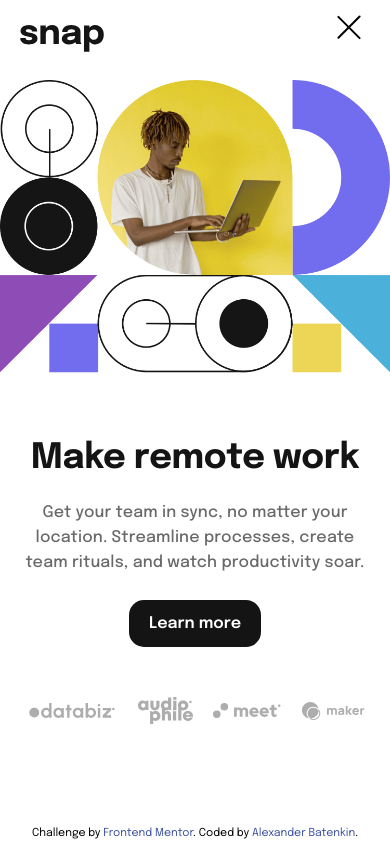
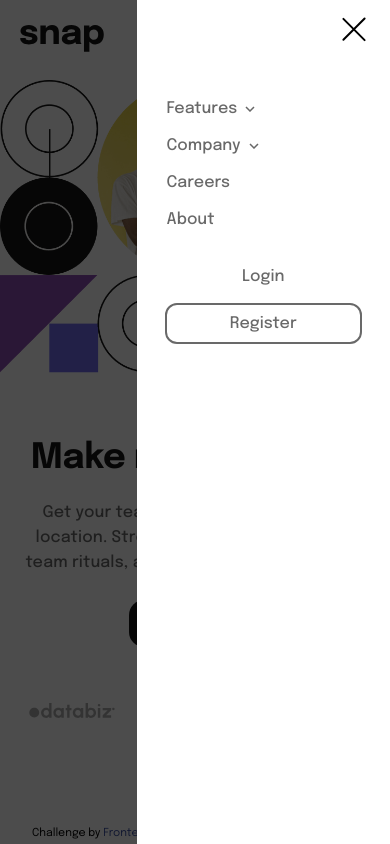
Before and after one commit to albatros444/frontendMentor25, a plain HTML site: page index.html in a window 390 px wide. Both pictures are taken after a click on the element 349 px from the left and 28 px from the top of the page. Drawn offline with Linux system fonts and the light colour scheme.

Commit message:
mobile almost done. Only needs some fine tuning.

```diff
--- a/index.html
+++ b/index.html
@@ -88,12 +88,72 @@
         <div class="MobileLogo">
           <img src="/images/logo.svg" alt="" />
         </div>
-        <div class="humburgerButton">
-          <div class="one"></div>
-          <div class="two"></div>
-          <div class="three"></div>
-        </div>
       </div>
+      <div class="overlay"></div>
+      <div class="humburgerButton">
+        <div class="one"></div>
+        <div class="two"></div>
+        <div class="three"></div>
+      </div>
+      <!-- slide menu -->
+      <div class="slideMenu">
+        <ul class="navLinks">
+          <li id="navLinks__Features" class="navLinks__Features">
+            <a href="#">Features</a>
+            <svg
+              class="arrowSvg featuresArrowMob"
+              width="10"
+              height="6"
+              xmlns="http://www.w3.org/2000/svg"
+            >
+              <path stroke-width="1.5" fill="none" d="m1 1 4 4 4-4" />
+            </svg>
+
+            <ul id="featuresMenuId" class="featuresDDmob">
+              <li>
+                <img src="/images/icon-todo.svg" alt="" />
+                <a href="#">Todo List</a>
+              </li>
+              <li>
+                <img src="/images/icon-calendar.svg" alt="" />
+                <a href="#">Calendar</a>
+              </li>
+              <li>
+                <img src="/images/icon-reminders.svg" alt="" />
+                <a href="#">Reminders</a>
+              </li>
+
+              <li>
+                <img src="/images/icon-planning.svg" alt="" />
+                <a href="#">Planning</a>
+              </li>
+            </ul>
+          </li>
+          <li class="navLinks__Company" id="navLinks__Company">
+            <a href="#">Company</a>
+            <svg
+              class="arrowSvg companyArrowMob"
+              width="10"
+              height="6"
+              xmlns="http://www.w3.org/2000/svg"
+            >
+              <path stroke-width="1.5" fill="none" d="m1 1 4 4 4-4" />
+            </svg>
+            <ul id="companyMenuId" class="companyDDmob">
+              <li><a href="#">History</a></li>
+              <li><a href="#">Our Team</a></li>
+              <li><a href="#">Blog</a></li>
+            </ul>
+          </li>
+          <li class="navLinks__Careers"><a href="#">Careers</a></li>
+          <li class="navLinks__About"><a href="#">About</a></li>
+        </ul>
+        <ul class="navLinks__bottom">
+          <li class="navLinks__Login"><a href="#">Login</a></li>
+          <li class="navLinks__Register"><a href="#">Register</a></li>
+        </ul>
+      </div>
+
       <!-- hero -->
       <div class="hero">
         <div class="heroCentered">
--- a/index.js
+++ b/index.js
@@ -46,7 +46,30 @@ companyDD.addEventListener("click", (e) => {
   e.stopImmediatePropagation();
 });
 
+///mobile ///////////////////
+let overlay = document.querySelector(".overlay");
+let slideMenu = document.querySelector(".slideMenu");
+let featuresMobile = document.querySelector(".navLinks__Features");
+let featuresDDmob = document.querySelector(".featuresDDmob");
+
+let companyMobile = document.querySelector(".navLinks__Company");
+let companyDDmob = document.querySelector(".companyDDmob");
+
+let featuresArrowMob = document.querySelector(".featuresArrowMob");
+let companyArrowMob = document.querySelector(".companyArrowMob");
+
+featuresMobile.addEventListener("click", () => {
+  featuresDDmob.classList.toggle("visible");
+  featuresArrowMob.classList.toggle("open");
+});
+companyMobile.addEventListener("click", () => {
+  companyDDmob.classList.toggle("visible");
+  companyArrowMob.classList.toggle("open");
+});
+
 ////////humburger menu
 humburgerButton.addEventListener("click", () => {
+  overlay.classList.toggle("overlayToggle");
   humburgerButton.classList.toggle("open");
+  slideMenu.classList.toggle("slideMenuOpen");
 });
--- a/scss/main.scss
+++ b/scss/main.scss
@@ -19,4 +19,20 @@
   padding-right: 62px;
 }
 
+.overlay {
+  width: 100%;
+  height: 100%;
+  position: absolute;
+  z-index: 1;
+  top: 0;
+  left: 0;
+  background-color: rgba(0, 0, 0, 0.7);
+  opacity: 1;
+  visibility: hidden;
+  transition: all 0.3s;
+}
+.overlayToggle {
+  visibility: visible;
+}
+
 @import "mediaQs";
--- a/scss/mediaQs.scss
+++ b/scss/mediaQs.scss
@@ -60,6 +60,7 @@
   .navBar {
     display: none;
   }
+
   .navBarMobile {
     position: fixed;
     width: 100%;
@@ -71,9 +72,16 @@
       padding-left: 20px;
       padding-top: 25px;
     }
+  }
+  // slide menu////////
   .humburgerButton {
-      margin-right: 25px;
-
+    position: absolute;
+    top: 15px;
+    right: 20px;
+    width: 32px;
+    height: 50px;
+    z-index: 7;
+    cursor: pointer;
     div {
       height: 2px;
       background-color: #000;
@@ -104,5 +112,54 @@
       transform: rotate(45deg) translate(-6px, -6px);
     }
   }
+  .slideMenu {
+    position: fixed;
+    height: 100%;
+    right: -250px;
+    width: 65%;
+    z-index: 5;
+    padding: 80px 30px;
+    background-color: white;
+    transition: all 0.18s ease-in-out;
+    li {
+      font-size: 16px;
+      margin: 20px 0px;
+    }
+    .featuresDDmob {
+      max-height: 0;
+      overflow: hidden;
+      transition: max-height 0.2s ease-out;
+      margin-left: 20px;
+      //////
+    }
+    .companyDDmob {
+      max-height: 0;
+      overflow: hidden;
+      transition: max-height 0.2s ease-out;
+      margin-left: 20px;
+    }
+    .visible {
+      max-height: 185px;
+    }
+    .open {
+      transform: rotate(180deg);
+    }
+    .navLinks__bottom {
+      margin-top: 40px;
+      text-align: center;
+      .navLinks__Register {
+        width: 100%;
+        padding: 10px 20px;
+        outline: 2px solid hsl(0, 0%, 41%);
+        border-radius: 10px;
+        cursor: pointer;
+        &:hover {
+          outline: 2px solid black;
         }
       }
+    }
+  }
+  .slideMenuOpen {
+    right: 0;
+  }
+}
```
Also changed, not shown: dist/main.css, 1 other file. Lines whose indentation alone changed are shown as unchanged.
